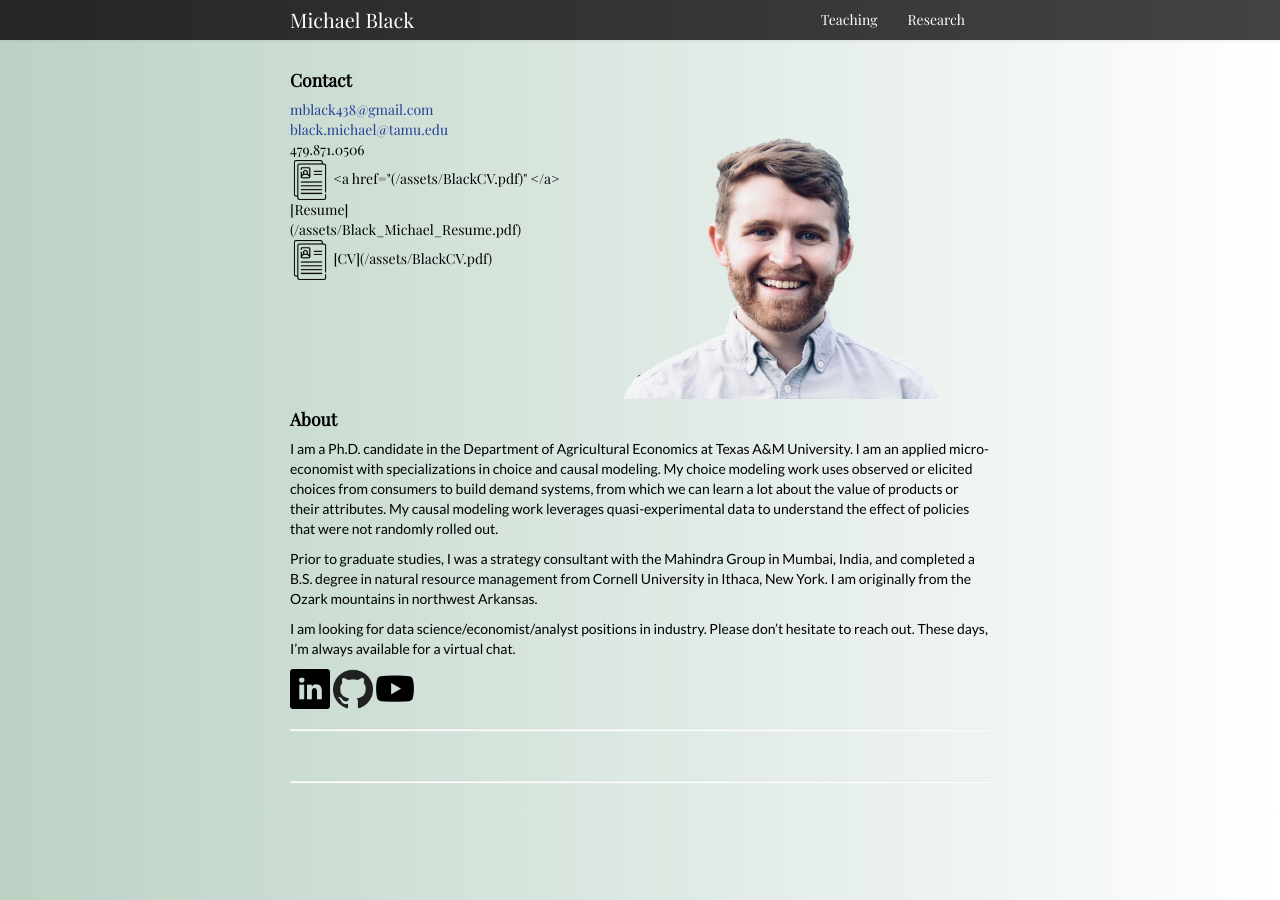
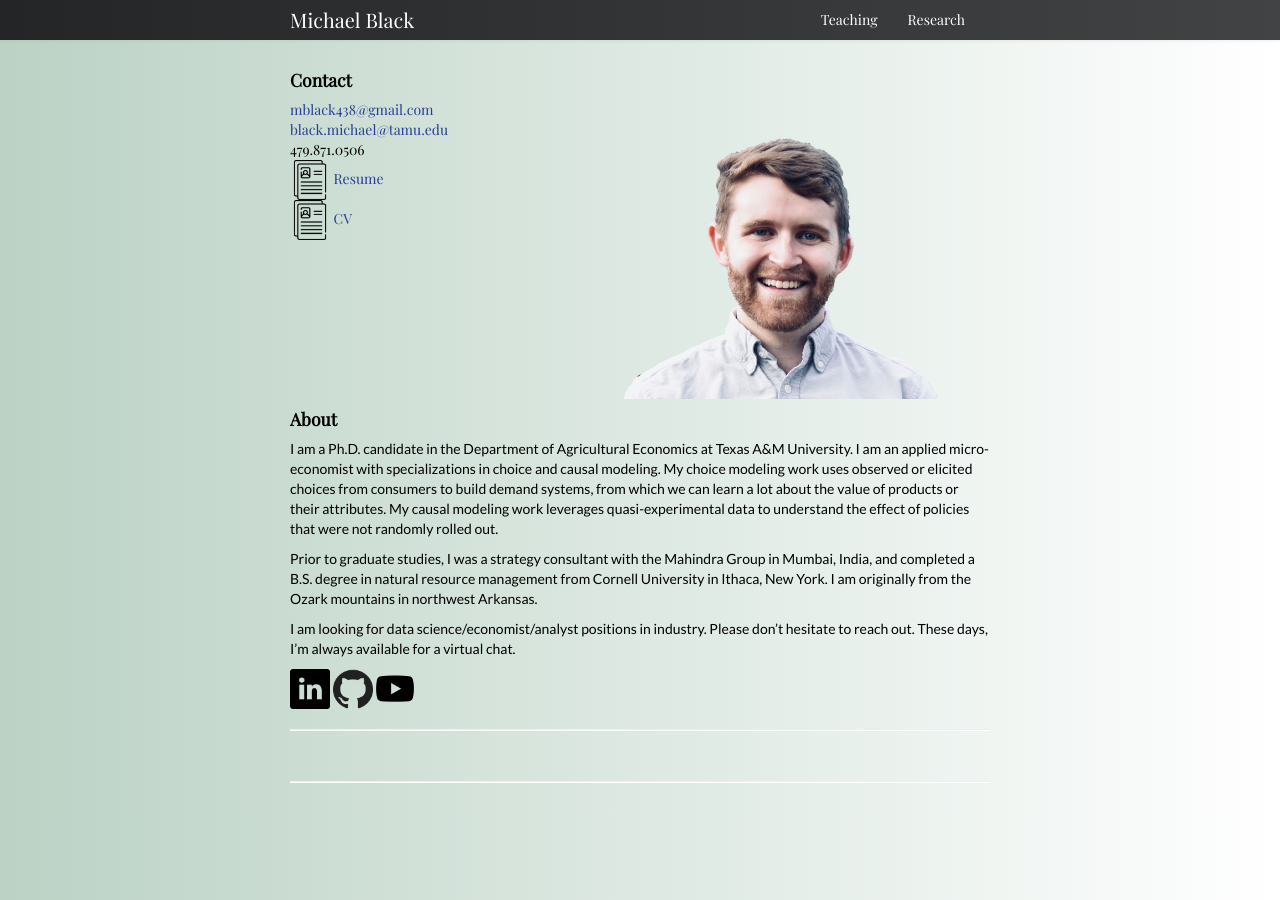
Before and after one commit to michael-black/michael-black.github.io, a Jekyll site: the page built from index.md, in a window 1280 px wide. Built offline with Jekyll 4.4.1, drawn with Linux system fonts in a browser that asks for light colours.

Commit message:
Fix attempt 2

```diff
--- a/index.md
+++ b/index.md
@@ -14,10 +14,9 @@ keywords: Michael Black, economics, resource economics, environmental economics,
             <a href="mailto:black.michael@tamu.edu">black.michael@tamu.edu</a><br/>
             479.871.0506<br/>
             <img src="../pages/icons64/file.png" width="40" height="40"/>
-			<a href="({{ BASE_PATH }}/assets/BlackCV.pdf)" </a>
-			[Resume]({{ BASE_PATH }}/assets/Black_Michael_Resume.pdf) <br/>
-			<img src="../pages/icons64/file.png" width="40" height="40"/>
-			[CV]({{ BASE_PATH }}/assets/BlackCV.pdf)<br/>
+			<a href="../assets/Black_Michael_Resume.pdf)">Resume</a><br/>
+            <img src="../pages/icons64/file.png" width="40" height="40"/>
+			<a href="../assets/BlackCV.pdf)">CV</a><br/>
         </div>
 
         <div class="span4">
```
